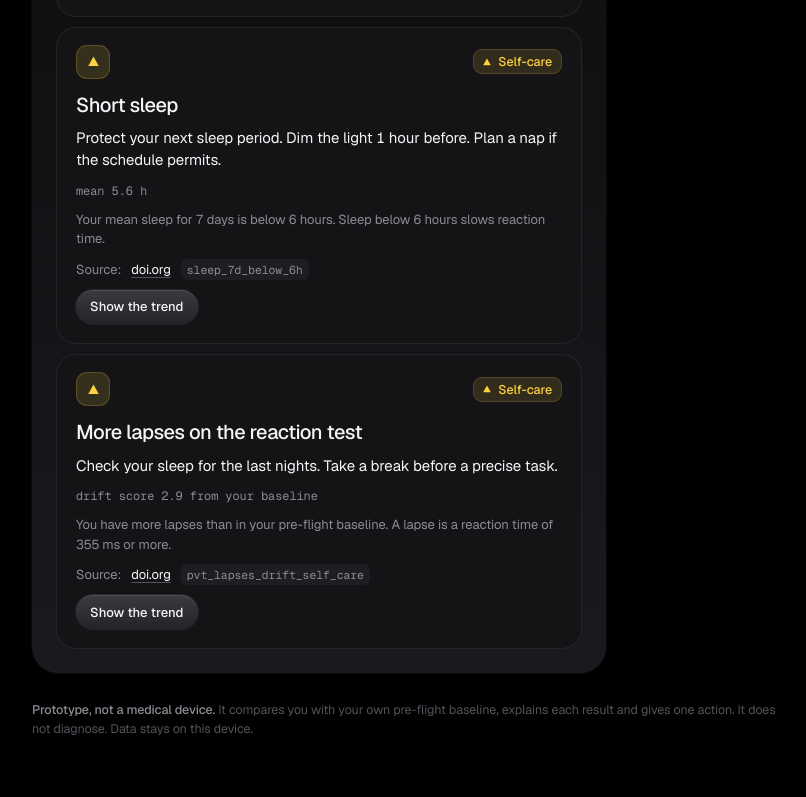
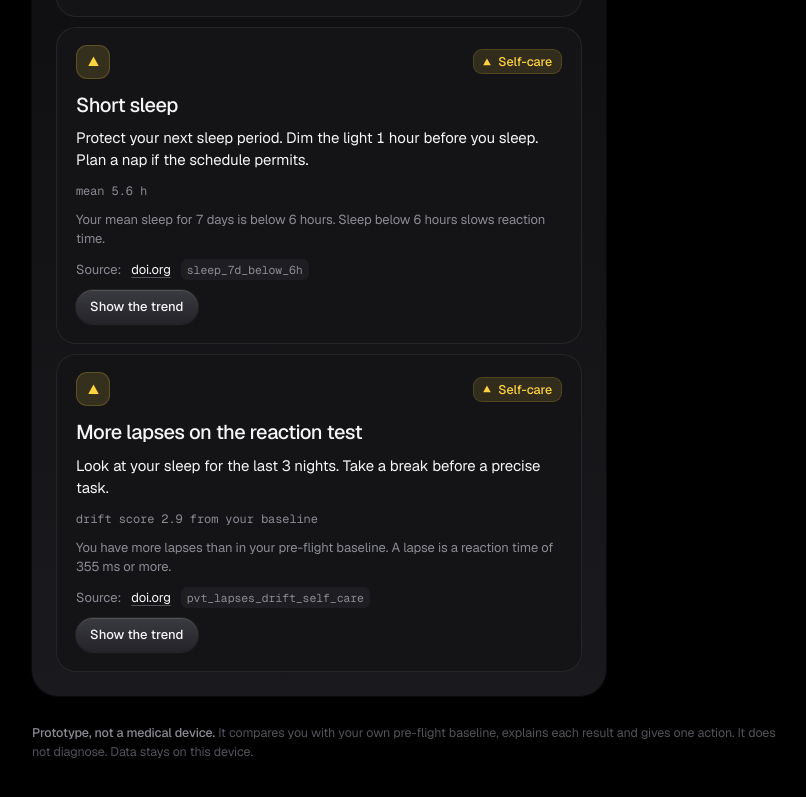
Before and after one commit to LouisLanganay/astro-vitals, a Svelte app in the folder app/: page / in a window 1280 px wide. Shown: the part 1308-2105 px from the top of the page, without its empty margins (232-1038 px from the left). Built offline with nearby package versions, Linux system fonts and the light colour scheme.

Commit message:
fix(front): align the dev mock texts with the rule text review

```diff
--- a/app/src/dev/mock.ts
+++ b/app/src/dev/mock.ts
@@ -231,11 +231,11 @@ interface Rule {
   source: string;
 }
 
-const PVT_ACTION_1 = 'Check your sleep for the last nights. Take a break before a precise task.';
+const PVT_ACTION_1 = 'Look at your sleep for the last 3 nights. Take a break before a precise task.';
 const PVT_ACTION_2 = 'Tell the Crew Medical Officer. Avoid critical tasks until you sleep more.';
 const RULES: Rule[] = [
   { id: 'sleep_7d_below_6h', ind: 'sleep_hours', kind: 'absolute', limit: 6, window: 7, min: 5, level: 'self_care', region: 'head',
-    action: 'Protect your next sleep period. Dim the light 1 hour before. Plan a nap if the schedule permits.',
+    action: 'Protect your next sleep period. Dim the light 1 hour before you sleep. Plan a nap if the schedule permits.',
     explanation: 'Your mean sleep for 7 days is below 6 hours. Sleep below 6 hours slows reaction time.', source: SRC.sleep },
   { id: 'sleep_3d_below_5h', ind: 'sleep_hours', kind: 'absolute', limit: 5, window: 3, min: 3, level: 'tell_cmo', region: 'head',
     action: 'Tell the Crew Medical Officer. Avoid critical tasks until you sleep more.',
@@ -305,7 +305,7 @@ function symptomRules(date: IsoDate): FiredRule[] {
     while (doc.checks[addDays(date, -n)]?.symptoms.some((x) => x.kind === s.kind)) n++;
     if (n > 7) {
       out.push({ rule_id: 'symptom_longer_than_7_days', level: 'tell_cmo', action: 'Tell the Crew Medical Officer.',
-        explanation: 'This symptom is present for more than 7 consecutive days. On the ISS, a symptom of more than 1 week is a notable event.',
+        explanation: 'This symptom is present for more than 7 days in sequence. On the ISS, a symptom of more than 1 week is a notable event.',
         body_region: s.region, source: SRC.symptom, subject: { type: 'symptom', value: s.kind }, value: n });
     }
     if (s.treated && s.improved === false) {
```
